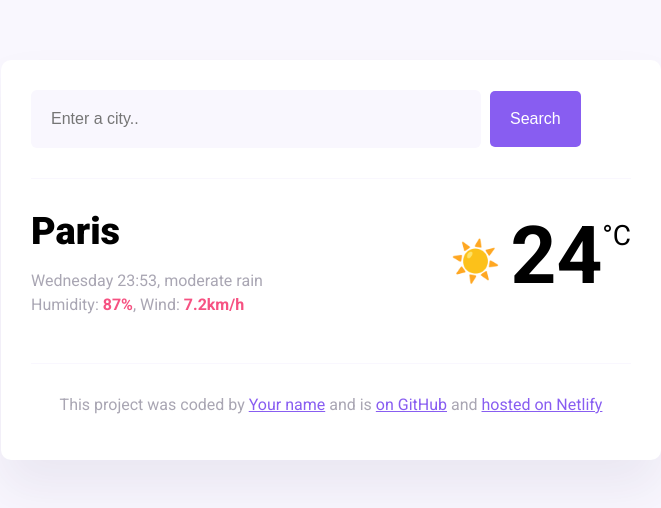
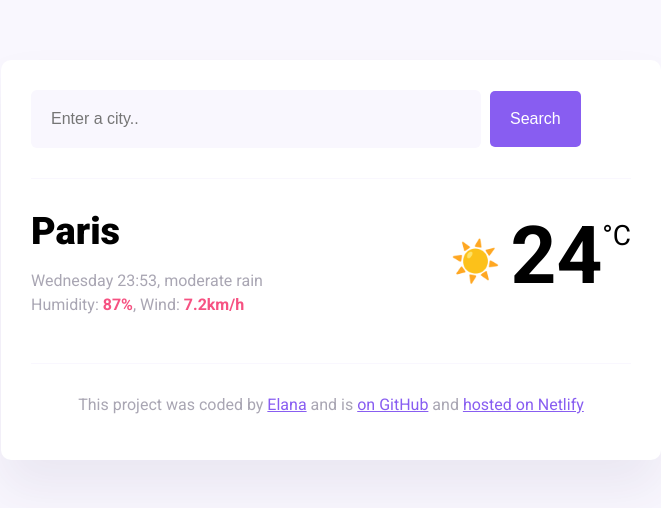
Before and after one commit to Elana777/project-week6, a website built with Parcel: page index.html in a window 1280 px wide. Shown: the whole page, without its empty margins (309-970 px from the left). Built offline with nearby package versions, Linux system fonts and the light colour scheme.

Commit message:
Update index.html
chenging the button "your name"

```diff
--- a/index.html
+++ b/index.html
@@ -47,7 +47,7 @@
       <footer>
         <p>
           This project was coded by
-          <a href="#" target="_blank">Your name</a> and is
+          <a href="#" target="_blank">Elana</a> and is
           <a href="#" target="_blank"> on GitHub</a> and
           <a href="#" target="_blank">hosted on Netlify</a>
         </p>
```
